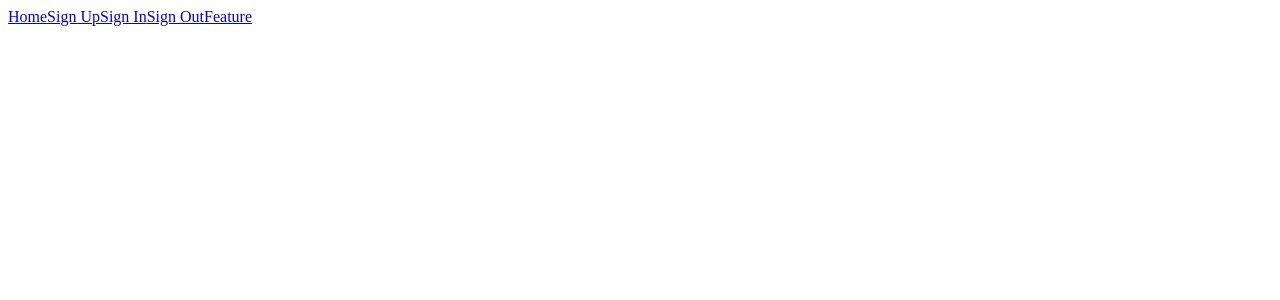
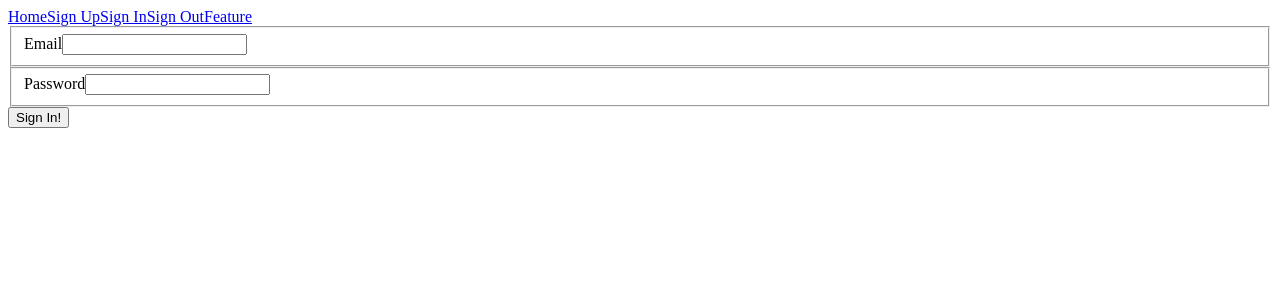
Before and after one commit to Rsja12/auth-fullstack-client, a React (Create React App) app: page /signin in a window 1280 px wide. Shown: the top 300 px of the page. Built offline with nearby package versions, Linux system fonts and the light colour scheme.

Commit message:
create SignIn component and route

```diff
--- /dev/null
+++ b/src/components/auth/SignIn.js
@@ -0,0 +1,57 @@
+import React, { Component } from 'react'
+import { reduxForm, Field } from 'redux-form'
+import { compose } from 'redux'
+import { connect } from 'react-redux'
+
+import * as actions from '../../actions'
+
+export class SignIn extends Component {
+
+    submitForm = (formProps) => {
+        this.props.signin(formProps, () => {
+            this.props.history.push('/feature')
+        })
+    }
+
+    render() {
+        // Comes from redux-form
+        const { handleSubmit } = this.props
+
+        return (
+            <form onSubmit={ handleSubmit(this.submitForm) }>
+                <fieldset>
+                    <label>Email</label>
+                    <Field
+                        name='email'
+                        type='text'
+                        component='input'
+                        autoComplete='off'
+                    />
+                </fieldset>
+                <fieldset>
+                    <label>Password</label>
+                    <Field
+                        name='password'
+                        type='password'
+                        component='input'
+                        autoComplete='off'
+                    />
+                </fieldset>
+                <div>
+                    {this.props.errorMessage}
+                </div>
+                <button>Sign In!</button>
+            </form>
+        )
+    }
+}
+
+const mapStateToProps = state => ({
+    errorMessage: state.auth.errorMessage
+})
+
+// compose allows us to apply multiple HOCs to a single component
+export default compose(
+    connect(mapStateToProps, actions),
+    reduxForm({ form: 'signin' })
+)(SignIn)
--- a/src/index.js
+++ b/src/index.js
@@ -10,6 +10,7 @@
 import SignUp from './components/auth/SignUp'
 import Feature from './components/Feature'
 import SignOut from './components/auth/SignOut'
+import SignIn from './components/auth/SignIn'
 import reducers from './reducers'
 
 const store = createStore(
@@ -29,6 +30,7 @@
                 <Route exact path='/signup' component={ SignUp } />
                 <Route exact path='/feature' component={ Feature } />
                 <Route exact path='/signout' component={ SignOut } />
+                <Route exact path='/signin' component={ SignIn } />
             </App>
         </BrowserRouter>
     </Provider>,
```
